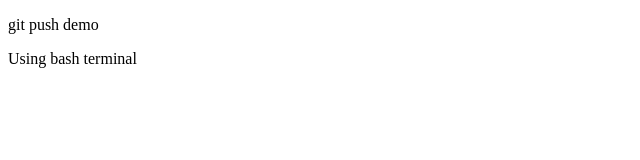
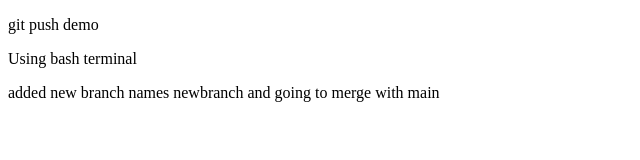
Before and after one commit to rahmanizum/demopush, a plain HTML site: page index.html in a window 1280 px wide. Shown: the whole page, without its empty margins (0-640 px from the left). Drawn offline with Linux system fonts and the light colour scheme.

Commit message:
newbranch commit

```diff
--- a/index.html
+++ b/index.html
@@ -8,5 +8,7 @@
 <body>
     <p>git push demo </p>
     <p>Using bash terminal</p>
+
+    <p>added new branch names newbranch and going to merge with main </p>
 </body>
 </html>
```
